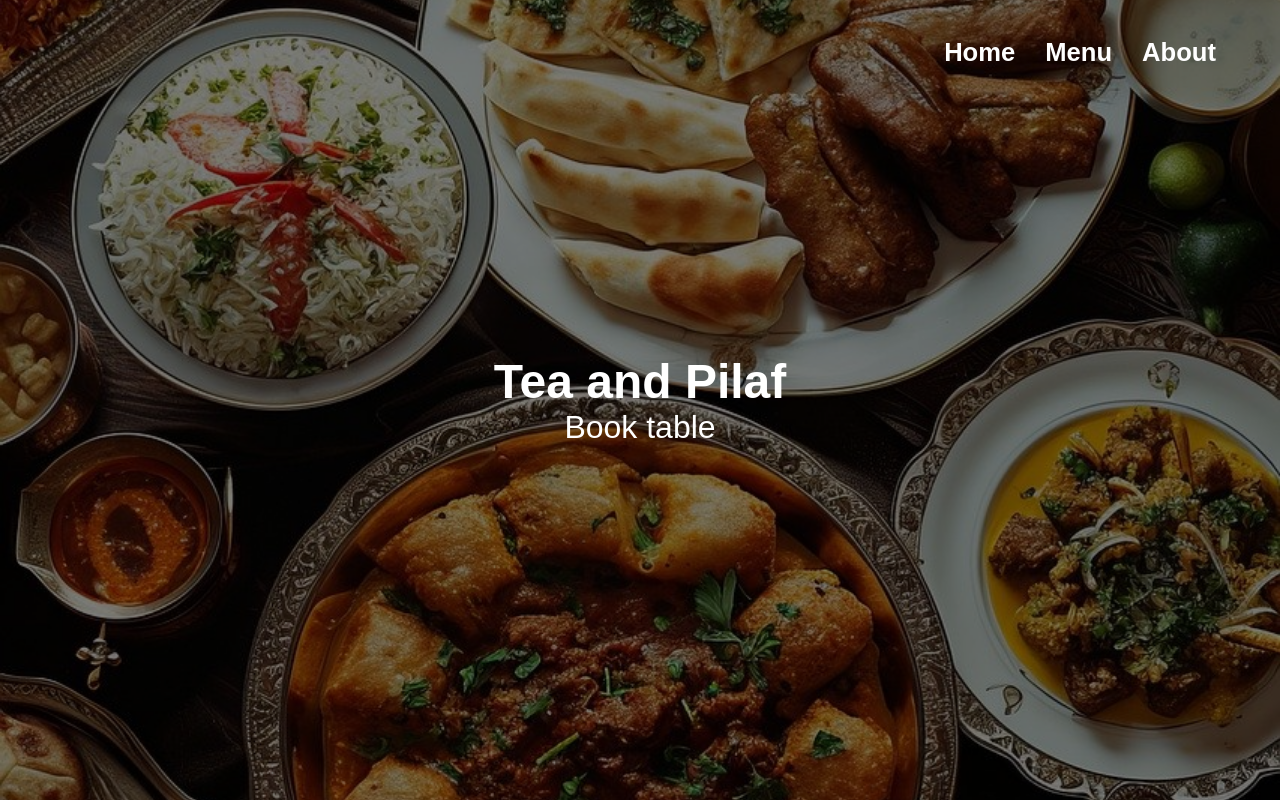
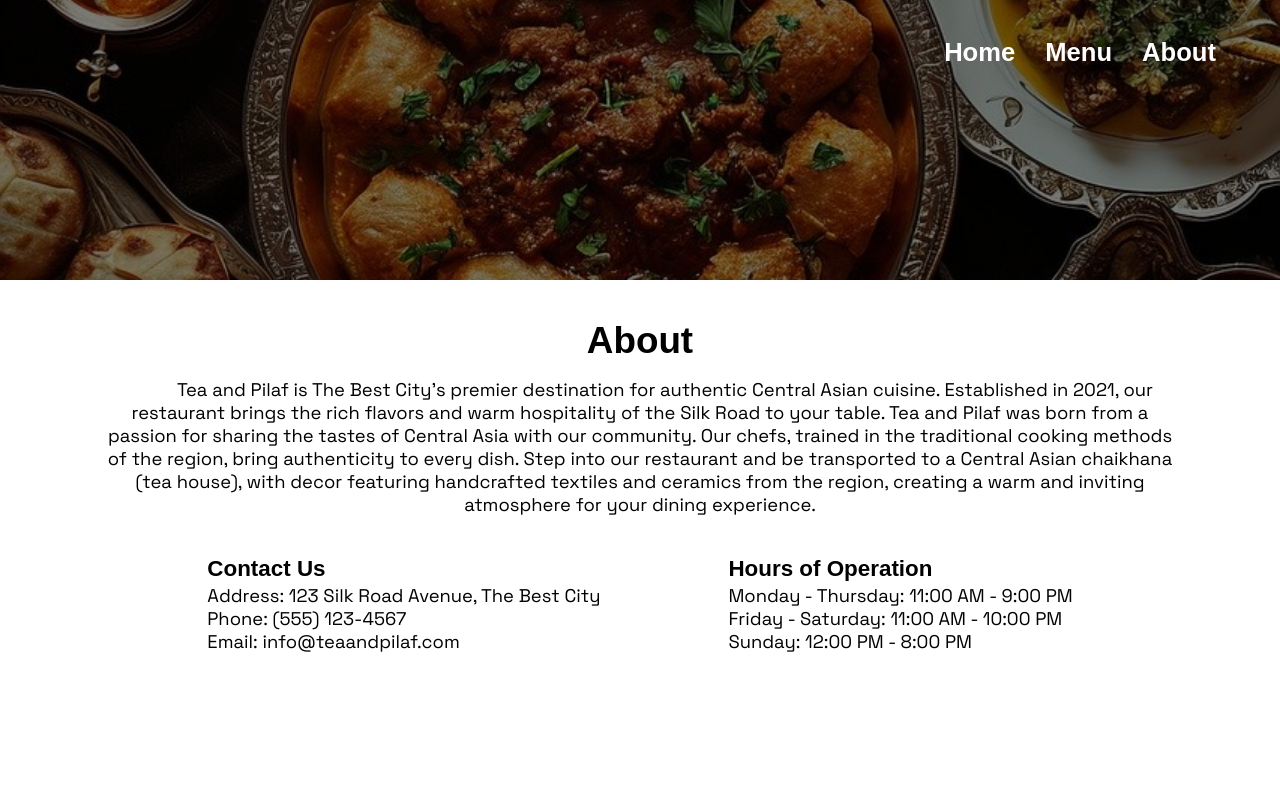
Before and after one commit to I0ANA24/Restaurant-Page-TOP, a website built with webpack: page src/template.html in a window 1280 px wide. Both pictures are taken after a click on the button "About". Built offline with nearby package versions, Linux system fonts and the light colour scheme; a web font is replaced by a local one.

Commit message:
about page

```diff
--- a/src/about.js
+++ b/src/about.js
@@ -0,0 +1,123 @@
+function renderAboutPage() {
+// <body class="body-menu-page">
+//     <header class="home-header">
+//         <nav>
+//             <button id="home-button">Home</button>
+//             <button id="menu-button">Menu</button>
+//             <button id="about-button">About</button>
+//         </nav>
+//     </header>
+//     <div id="content">
+//         <div id="header-menu-page"></div>
+//         <div id="about-page">
+//             <h2>About Tea & Pilaf</h2>
+//             <section id="about-page-introduction">
+//                 <p>
+//                     Tea and Pilaf is The Best City's premier destination for authentic Central Asian cuisine. Established in 2021, our restaurant brings the rich flavors and warm hospitality of the Silk Road to your table. Tea and Pilaf was born from a passion for sharing the tastes of Central Asia with our community. Our chefs, trained in the traditional cooking methods of the region, bring authenticity to every dish. Step into our restaurant and be transported to a Central Asian chaikhana (tea house), with decor featuring handcrafted textiles and ceramics from the region, creating a warm and inviting atmosphere for your dining experience.
+//                 </p>
+//             </section>
+//             <section id="about-page-contact-program-container">
+//                 <div id="contact-container">
+//                     <h3>Contact Us</h3>
+//                     <p>
+//                         Address: 123 Silk Road Avenue, The Best City
+//                     </p>
+//                     <p>
+//                         Phone: (555) 123-4567
+//                     </p>
+//                     <p>
+//                         Email: info@teaandpilaf.com
+//                     </p>
+//                 </div>
+//                 <div id="program-container">
+//                     <h3>Hours of Operation</h3>
+//                     <p>
+//                         Monday - Thursday: 11:00 AM - 9:00 PM
+//                     </p>
+//                     <p>
+//                         Friday - Saturday: 11:00 AM - 10:00 PM
+//                     </p>
+//                     <p>
+//                         Sunday: 12:00 PM - 8:00 PM
+//                     </p>
+//                 </div>
+//             </section>
+//         </div>
+//     </div>
+// </body>
+
+    const contentSection = document.getElementById("content");
+    contentSection.replaceChildren();
+
+    document.body.classList.add("body-menu-page");
+
+    const headerMenuPage = document.createElement("div");
+    headerMenuPage.id = "header-menu-page";
+    contentSection.appendChild(headerMenuPage);
+
+    const aboutPage = document.createElement("div");
+    aboutPage.id = "about-page";
+    contentSection.appendChild(aboutPage);
+
+    const h2 = document.createElement("h2");
+    h2.innerHTML = "About";
+    aboutPage.appendChild(h2);
+
+    const section1 = document.createElement("section");
+    section1.id = "about-page-introduction";
+    aboutPage.appendChild(section1);
+
+    const section1p = document.createElement("p");
+    section1p.innerHTML = "Tea and Pilaf is The Best City's premier destination for authentic Central Asian cuisine. Established in 2021, our restaurant brings the rich flavors and warm hospitality of the Silk Road to your table. Tea and Pilaf was born from a passion for sharing the tastes of Central Asia with our community. Our chefs, trained in the traditional cooking methods of the region, bring authenticity to every dish. Step into our restaurant and be transported to a Central Asian chaikhana (tea house), with decor featuring handcrafted textiles and ceramics from the region, creating a warm and inviting atmosphere for your dining experience."
+    section1.appendChild(section1p);
+
+    const section2 = document.createElement("section");
+    section2.id = "about-page-contact-program-container";
+    aboutPage.appendChild(section2);
+
+    // contactContainer
+
+    const contactContainer = document.createElement("div");
+    contactContainer.id = "contact-container";
+    section2.appendChild(contactContainer);
+
+    const contactContainerh3 = document.createElement("h3");
+    contactContainerh3.innerHTML = "Contact Us";
+    contactContainer.appendChild(contactContainerh3);
+
+    const contactContainerp1 = document.createElement("p");
+    contactContainerp1.innerHTML = "Address: 123 Silk Road Avenue, The Best City";
+    contactContainer.appendChild(contactContainerp1);
+
+    const contactContainerp2 = document.createElement("p");
+    contactContainerp2.innerHTML = "Phone: (555) 123-4567";
+    contactContainer.appendChild(contactContainerp2);
+
+    const contactContainerp3 = document.createElement("p");
+    contactContainerp3.innerHTML = "Email: info@teaandpilaf.com";
+    contactContainer.appendChild(contactContainerp3);
+
+    // programContainer
+
+    const programContainer = document.createElement("div");
+    programContainer.id = "program-container";
+    section2.appendChild(programContainer);
+
+    const programContainerh3 = document.createElement("h3");
+    programContainerh3.innerHTML = "Hours of Operation";
+    programContainer.appendChild(programContainerh3);
+
+    const programContainerp1 = document.createElement("p");
+    programContainerp1.innerHTML = "Monday - Thursday: 11:00 AM - 9:00 PM";
+    programContainer.appendChild(programContainerp1);
+
+    const programContainerp2 = document.createElement("p");
+    programContainerp2.innerHTML = "Friday - Saturday: 11:00 AM - 10:00 PM";
+    programContainer.appendChild(programContainerp2);
+
+    const programContainerp3 = document.createElement("p");
+    programContainerp3.innerHTML = "Sunday: 12:00 PM - 8:00 PM";
+    programContainer.appendChild(programContainerp3);
+}
+
+export { renderAboutPage };
--- a/src/index.js
+++ b/src/index.js
@@ -1,6 +1,7 @@
 import "./styles.css";
 import { renderHomePage } from "./home";
 import { renderMenuPage } from "./menu";
+import { renderAboutPage } from "./about";
 
 document.addEventListener("DOMContentLoaded", () => renderHomePage());
 
@@ -9,3 +10,6 @@ homeButton.addEventListener("click", () => renderHomePage());
 
 const menuButton = document.getElementById("menu-button");
 menuButton.addEventListener("click", () => renderMenuPage());
+
+const aboutButton = document.getElementById("about-button");
+aboutButton.addEventListener("click", () => renderAboutPage());
--- a/src/styles.css
+++ b/src/styles.css
@@ -172,6 +172,49 @@ button:hover {
     margin-bottom: 10px;
 }
 
+/* about page styles */
+
+#about-page {
+    width: 1200px;
+    max-width: 85vw;
+    margin: auto;
+}
+
+#about-page h2 {
+    font-family: 'Eagle Lake', Arial, Helvetica, sans-serif;
+    font-size: 2.3em;
+    text-align: center;
+    margin-top: 5vh;
+    margin-bottom: 2vh;
+}
+
+#about-page p {
+    text-align: left;
+    font-family: 'Space Grotesk', Arial, Helvetica, sans-serif;
+    font-size: 1.15em;
+}
+
+#about-page-introduction {
+    margin-bottom: 5vh;
+}
+
+#about-page-introduction p {
+    text-align: center;
+    text-indent: 50px;
+}
+
+#about-page-contact-program-container {
+    display: flex;
+    justify-content: center;
+    gap: 10vw;
+}
+
+#about-page-contact-program-container h3 {
+    font-size: 1.4em;
+    font-family: 'Eagle Lake', Arial, Helvetica, sans-serif;
+    margin-bottom: 2px;
+}
+
 @media (max-width: 1000px) {
     #menu-page section {
         display: flex;
@@ -191,6 +234,29 @@ button:hover {
     #menu-page .text {
         width: 500px;
         max-width: 80vw;
+    }
+
+
+}
+
+@media (max-width: 800px) {
+    #about-page-contact-program-container {
+        display: flex;
+        flex-direction: column;
+        justify-content: center;
+        align-items: center;
+        gap: 5vh;
+        width: max-content;
+        margin: auto;
+        max-width: 85vw;
+    }
+
+    #about-page-contact-program-container h3 {
+        text-align: center;
+    }
+
+    #about-page-contact-program-container p {
+        text-align: center;
     }
 }
 
--- a/src/template.html
+++ b/src/template.html
@@ -9,12 +9,12 @@
     <link rel="preconnect" href="https://fonts.gstatic.com" crossorigin>
     <link href="https://fonts.googleapis.com/css2?family=Eagle+Lake&family=Space+Grotesk:wght@300..700&display=swap" rel="stylesheet">
 </head>
-<body>
+<body class="body-menu-page">
     <header class="home-header">
         <nav>
             <button id="home-button">Home</button>
             <button id="menu-button">Menu</button>
-            <button id="about-menu">About</button>
+            <button id="about-button">About</button>
         </nav>
     </header>
     <div id="content"></div>
```
